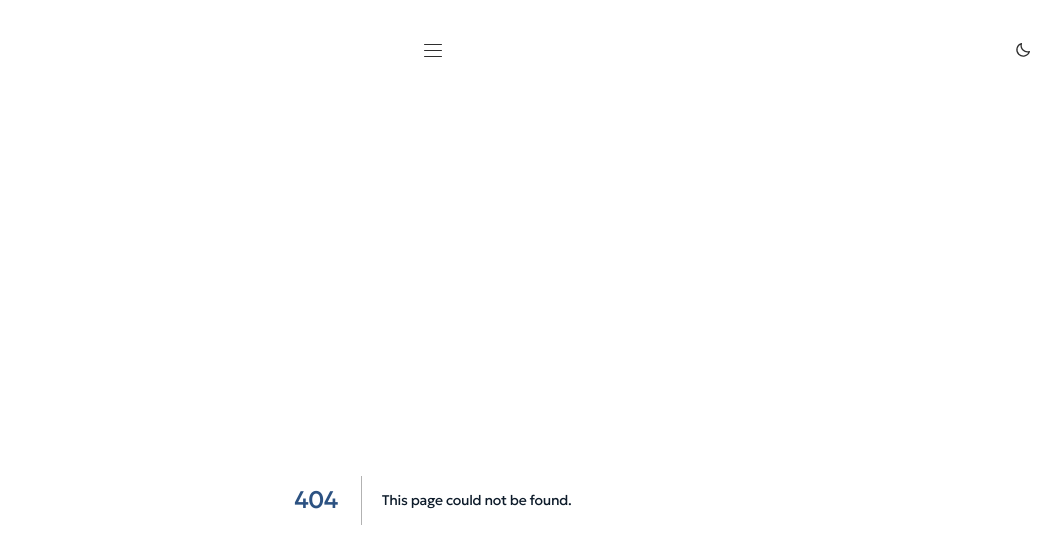
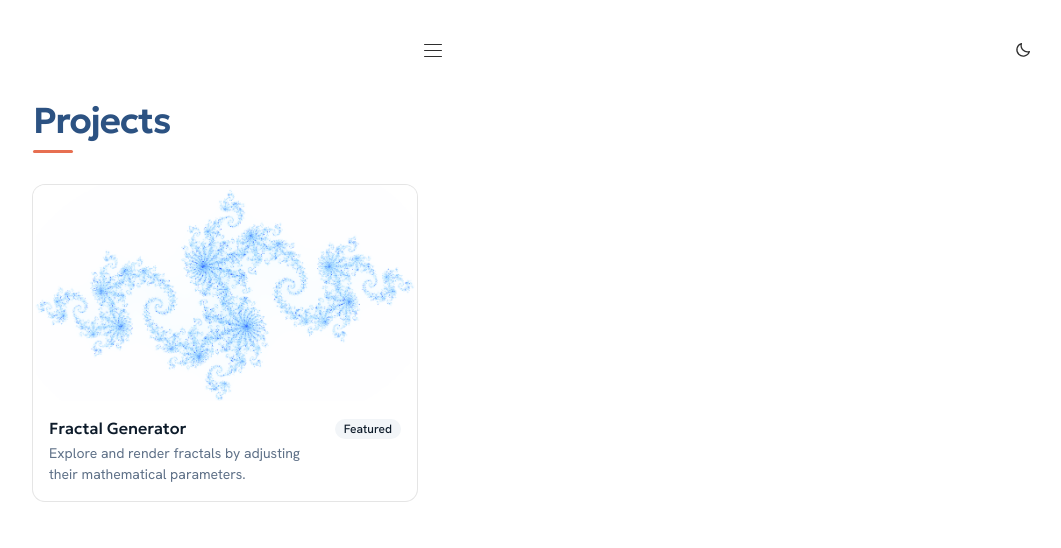
Before and after one commit to kdopenshaw/my-site, a Next.js app: page /projects in a window 1280 px wide. Before the commit this address had no page. Shown: the top 548 px of the page, without its empty margins (207-1268 px from the left). Built offline with nearby package versions, Linux system fonts and the light colour scheme.

Commit message:
feat: projects parent page

```diff
--- a/app/globals.css
+++ b/app/globals.css
@@ -6,6 +6,7 @@
 :root {
   /* Palette */
   --color-background: #ffffff;
+  --color-image-overlay: rgb(0 0 0 / 35%);
   --color-surface: #f2f5f8;
   --color-heading: #0d1b2a;
   --color-heading-accent: #2c5282;
--- a/app/navigation.module.css
+++ b/app/navigation.module.css
@@ -1,5 +1,6 @@
 .siteHeader {
   position: relative;
+  z-index: 30;
   display: flex;
   justify-content: center;
   max-width: var(--content-width);
--- a/app/navigation.tsx
+++ b/app/navigation.tsx
@@ -14,7 +14,7 @@ import ThemeToggle from "./theme-toggle";
 const links = [
   { href: "/", label: "Home" },
   { href: "/content", label: "Content" },
-  { href: "/fractals", label: "Fractals" },
+  { href: "/projects", label: "Projects" },
   { href: "/blacksmithing", label: "Blacksmithing" },
 ];
 
--- /dev/null
+++ b/app/projects/card.tsx
@@ -0,0 +1,30 @@
+// shadcn/ui Card composition, with Nova styles mapped to local CSS and theme tokens.
+// https://github.com/shadcn-ui/ui/blob/main/apps/v4/registry/bases/radix/ui/card.tsx
+import type { ComponentProps } from "react";
+import styles from "./projects.module.css";
+
+type CardProps = ComponentProps<"div">;
+
+export function Card({ className = "", ...props }: CardProps) {
+  return <div data-slot="card" data-size="default" className={`${styles.card} ${className}`} {...props} />;
+}
+
+export function CardHeader({ className = "", ...props }: CardProps) {
+  return <div data-slot="card-header" className={`${styles.header} ${className}`} {...props} />;
+}
+
+export function CardTitle({ className = "", ...props }: CardProps) {
+  return <div data-slot="card-title" className={`${styles.title} ${className}`} {...props} />;
+}
+
+export function CardDescription({ className = "", ...props }: CardProps) {
+  return <div data-slot="card-description" className={`${styles.description} ${className}`} {...props} />;
+}
+
+export function CardAction({ className = "", ...props }: CardProps) {
+  return <div data-slot="card-action" className={`${styles.action} ${className}`} {...props} />;
+}
+
+export function CardFooter({ className = "", ...props }: CardProps) {
+  return <div data-slot="card-footer" className={`${styles.footer} ${className}`} {...props} />;
+}
--- /dev/null
+++ b/app/projects/page.tsx
@@ -0,0 +1,54 @@
+import Image from "next/image";
+import Link from "next/link";
+import type { Metadata } from "next";
+
+import styles from "./projects.module.css";
+import { Card, CardAction, CardDescription, CardHeader, CardTitle } from "./card";
+
+export const metadata: Metadata = {
+  title: "Projects | Keith Openshaw",
+  description: "Selected projects by Keith Openshaw.",
+};
+
+const projects = [
+  {
+    href: "/projects/fractal-generator",
+    title: "Fractal Generator",
+    description: "Explore and render fractals by adjusting their mathematical parameters.",
+    image: "/fractals/julia-minus-0.8-0.156.png",
+    imageAlt: "Blue spirals of the Julia set for c = -0.8 + 0.156i on a white background",
+  },
+];
+
+export default function ProjectsPage() {
+  return (
+    <section className={`page-shell ${styles.page}`} aria-labelledby="projects-heading">
+      <h1 className="heading-accent" id="projects-heading">Projects</h1>
+      <ul className={styles.list} aria-label="Projects" role="list">
+        {projects.map((project) => (
+          <li key={project.href}>
+            <Link className={styles.projectLink} href={project.href}>
+              <Card>
+                <Image
+                  className={styles.thumbnail}
+                  src={project.image}
+                  alt={project.imageAlt}
+                  width={3500}
+                  height={3570}
+                  sizes="(max-width: 40rem) calc(100vw - 32px), (max-width: 52rem) calc((100vw - 64px) / 2), 384px"
+                />
+                <CardHeader>
+                  <CardAction>
+                    <span className={styles.badge}>Featured</span>
+                  </CardAction>
+                  <CardTitle>{project.title}</CardTitle>
+                  <CardDescription>{project.description}</CardDescription>
+                </CardHeader>
+              </Card>
+            </Link>
+          </li>
+        ))}
+      </ul>
+    </section>
+  );
+}
--- /dev/null
+++ b/app/projects/projects.module.css
@@ -0,0 +1,127 @@
+.page {
+  --page-width: 50rem;
+}
+
+.list {
+  display: grid;
+  grid-template-columns: repeat(2, minmax(0, 1fr));
+  gap: var(--spacing-lg);
+  list-style: none;
+}
+
+.projectLink {
+  display: block;
+  height: 100%;
+  border-radius: 0.75rem;
+  color: inherit;
+  text-decoration: none;
+}
+
+.projectLink:hover .card,
+.projectLink:focus-visible .card {
+  box-shadow: 0 0 0 1px var(--color-link);
+}
+
+.projectLink:hover .title {
+  color: var(--color-link);
+}
+
+.card {
+  --card-spacing: var(--spacing-sm);
+  position: relative;
+  display: flex;
+  flex-direction: column;
+  width: 100%;
+  height: 100%;
+  min-width: 0;
+  padding-bottom: var(--card-spacing);
+  gap: var(--card-spacing);
+  overflow: hidden;
+  border-radius: 0.75rem;
+  background: var(--color-background);
+  color: var(--color-text);
+  font-size: var(--fs-small);
+  box-shadow: 0 0 0 1px var(--color-border);
+}
+
+.thumbnail {
+  width: 100%;
+  height: auto;
+  aspect-ratio: 16 / 9;
+  object-fit: cover;
+}
+
+.header {
+  display: grid;
+  grid-auto-rows: min-content;
+  grid-template-columns: minmax(0, 1fr) auto;
+  grid-template-rows: auto auto;
+  align-items: start;
+  gap: var(--spacing-2xs);
+  padding-inline: var(--card-spacing);
+}
+
+.title {
+  overflow-wrap: anywhere;
+  color: var(--color-heading);
+  font-family: var(--font-display);
+  font-size: var(--fs-body);
+  font-weight: 500;
+  line-height: 1.375;
+}
+
+.description {
+  color: var(--color-text-muted);
+  font-size: var(--fs-small);
+  line-height: 1.5;
+}
+
+.action {
+  grid-column-start: 2;
+  grid-row: 1 / span 2;
+  align-self: start;
+  justify-self: end;
+}
+
+.badge {
+  display: inline-flex;
+  align-items: center;
+  justify-content: center;
+  height: 1.25rem;
+  padding: var(--spacing-2xs) var(--spacing-xs);
+  border: 1px solid transparent;
+  border-radius: 2rem;
+  background: var(--color-surface);
+  color: var(--color-heading);
+  font-size: var(--fs-caption);
+  font-weight: 500;
+  line-height: 1;
+  white-space: nowrap;
+}
+
+.footer {
+  display: flex;
+  align-items: center;
+  padding: var(--card-spacing);
+  border-top: 1px solid var(--color-border);
+  background: color-mix(in srgb, var(--color-surface) 50%, transparent);
+}
+
+@media (max-width: 40rem) {
+  .list {
+    grid-template-columns: minmax(0, 1fr);
+  }
+}
+
+@media (max-width: 24rem) {
+  .header {
+    grid-template-columns: minmax(0, 1fr);
+  }
+
+  .action {
+    grid-column: 1;
+    grid-row: auto;
+    justify-self: start;
+    margin-bottom: var(--spacing-xs);
+  }
+}
```
Also changed, not shown: app/fractals/page.tsx (+3 -18 lines), app/projects/fractal-generator/page.tsx (added, +20 -0 lines), public/fractals/julia-minus-0.8-0.156.png (added), 1 other file (tests, documents, lock files or other folders).
